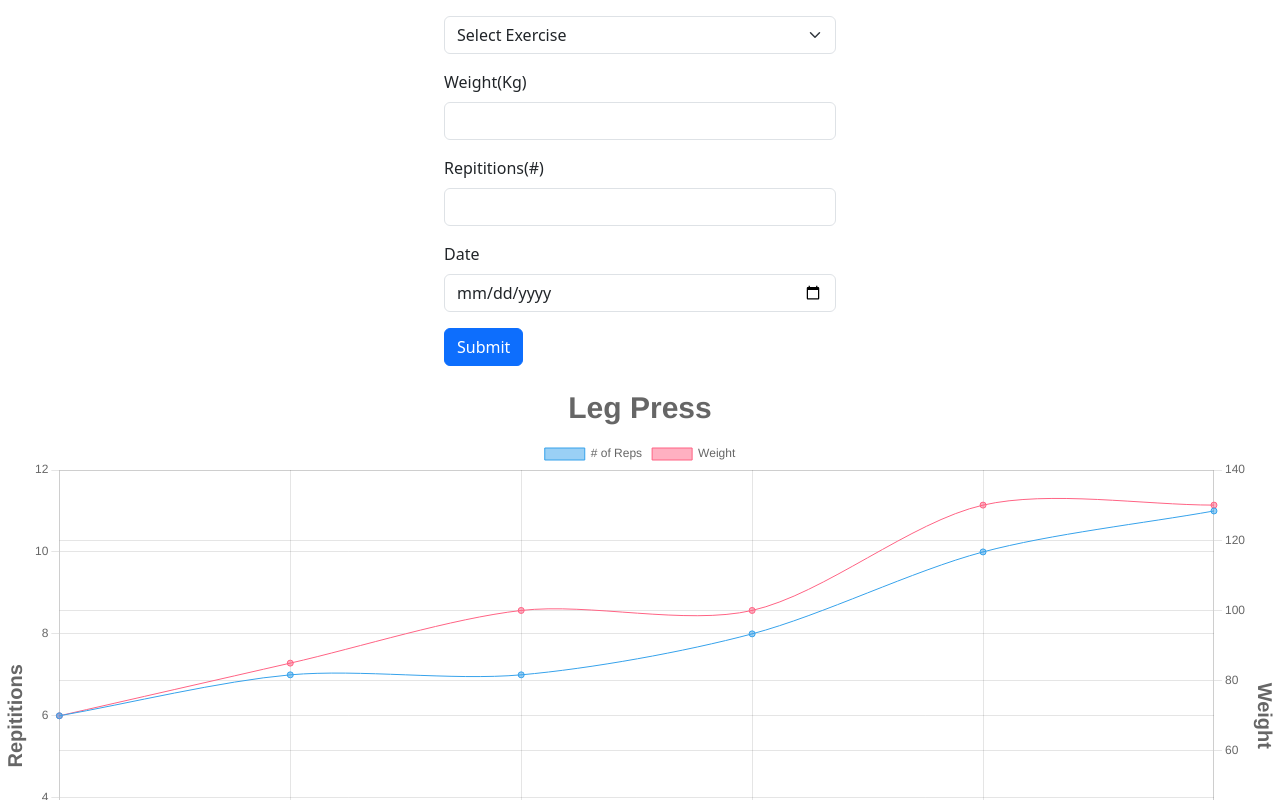
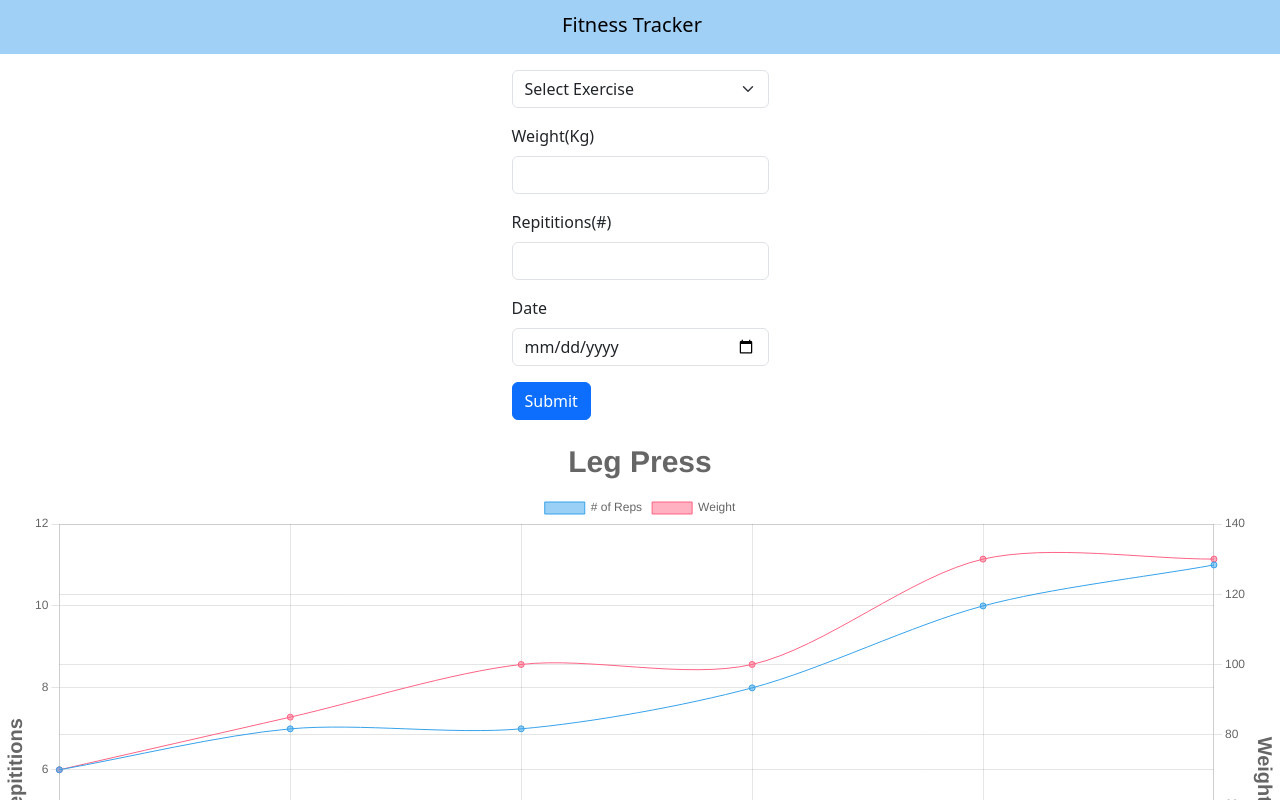
Before and after one commit to PrabhjeetKalsi/React-Fitness-Data-Visualization, a React (Create React App) app in the folder data-visualization/: page / in a window 1280 px wide. Shown: the top 800 px of the page. Built offline with nearby package versions, Linux system fonts and the light colour scheme.

Commit message:
[feat]: add navbar and support form data extraction

```diff
--- a/data-visualization/src/App.js
+++ b/data-visualization/src/App.js
@@ -1,9 +1,11 @@
 import Graph from "./components/Graph.js";
 import Form from "./components/Form.js";
+import Navbar from "./components/Navbar.js";
 
 function App() {
   return (
     <div className="App">
+      <Navbar />
       <Form />
       <Graph />
     </div>
--- a/data-visualization/src/components/Form.js
+++ b/data-visualization/src/components/Form.js
@@ -1,14 +1,33 @@
+import { useState } from "react";
+
 const Form = () => {
+  const [formData, updateFormData] = useState({
+    exercise: "",
+    weight: "",
+    reps: "",
+    date: "",
+  });
+
+  const handleChange = (e) => {
+    updateFormData({
+      ...formData,
+      [e.target.name]: e.target.value.trim(),
+    });
+  };
+
+  const handleSubmit = (e) => {
+    e.preventDefault();
+    console.log(formData);
+  };
   return (
-    <div className="row m-3">
-      <div className="col"></div>
-      <div className="col">
-        <form id="data-form">
+    <div style={{ display: "flex", justifyContent: "center" }}>
+      <form id="data-form" className="my-3 mx-5" onSubmit={handleSubmit}>
         <div className="mb-3">
           <select
             className="form-select"
             aria-label="Default select example"
-              id="exercise"
+            name="exercise"
+            onChange={handleChange}
             required
           >
             <option value="">Select Exercise</option>
@@ -20,27 +39,38 @@ const Form = () => {
         <div className="mb-3">
           <label className="form-label">Weight(Kg)</label>
           <input
+            onChange={handleChange}
             type="number"
             className="form-control"
-              id="weight"
+            name="weight"
             required
           />
         </div>
         <div className="mb-3">
           <label className="form-label">Repititions(#)</label>
-            <input type="number" className="form-control" id="reps" required />
+          <input
+            onChange={handleChange}
+            type="number"
+            className="form-control"
+            name="reps"
+            required
+          />
         </div>
         <div className="mb-3">
           <label className="form-label">Date</label>
-            <input type="date" className="form-control" id="date" required />
+          <input
+            onChange={handleChange}
+            type="date"
+            className="form-control"
+            name="date"
+            required
+          />
         </div>
         <button type="submit" className="btn btn-primary" id="submit">
           Submit
         </button>
       </form>
     </div>
-      <div className="col"></div>
-    </div>
   );
 };
 
--- /dev/null
+++ b/data-visualization/src/components/Navbar.js
@@ -0,0 +1,12 @@
+import "../css/Navbar.css";
+const Navbar = () => {
+  return (
+    <nav className="navbar navbar-custom">
+      <div className="container-fluid justify-content-center">
+        <span className="navbar-brand mb-1 h1">Fitness Tracker</span>
+      </div>
+    </nav>
+  );
+};
+
+export default Navbar;
--- /dev/null
+++ b/data-visualization/src/css/Navbar.css
@@ -0,0 +1,3 @@
+.navbar-custom {
+  background-color: #a0d0f6;
+}
```
Lines whose indentation alone changed are shown as unchanged.
